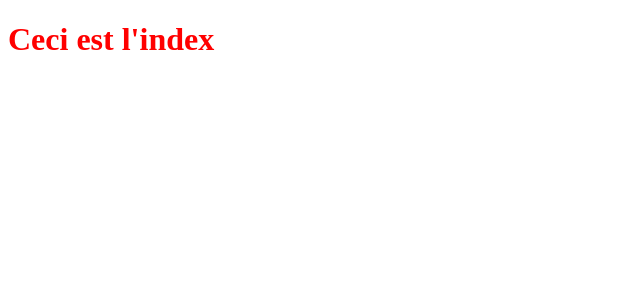
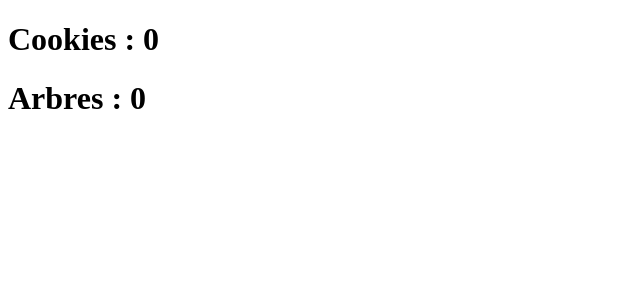
Before and after one commit to Bit-Lovers/N2I, a Nuxt app: page / in a window 1280 px wide. Shown: the top 300 px of the page, without its empty margins (0-640 px from the left). Built offline with nearby package versions, Linux system fonts and the light colour scheme.

Commit message:
Boutooooons
ajout bouton Cookies + bouton Tree (arbre) + fonction addValue qui ajoute n'importe quel nombre à n'importe quel objet

```diff
--- a/assets/main.css
+++ b/assets/main.css
@@ -1,3 +1,13 @@
-body {
-    color: red;
+.Button:hover {
+    cursor: pointer;
 }
+
+.noselect {
+    -webkit-touch-callout: none; /* iOS Safari */
+    -webkit-user-select: none; /* Safari */
+    -khtml-user-select: none; /* Konqueror HTML */
+    -moz-user-select: none; /* Old versions of Firefox */
+    -ms-user-select: none; /* Internet Explorer/Edge */
+    user-select: none; /* Non-prefixed version, currently
+    supported by Chrome, Edge, Opera and Firefox */
+}
--- /dev/null
+++ b/components/Cookies.vue
@@ -0,0 +1,12 @@
+<script setup lang="ts">
+let cookies = Cookies()
+let trees = Tree()
+</script>
+
+<template>
+    <div>
+        <div class="Button noselect" @click="addValue(cookies, 1)">
+            <h1>Cookies : {{ cookies.amount }}</h1>
+        </div>
+    </div>
+</template>
--- /dev/null
+++ b/components/Trees.vue
@@ -0,0 +1,12 @@
+<script setup lang="ts">
+let trees = Tree()
+let cookies = Cookies()
+</script>
+
+<template>
+    <div>
+        <div class="Button noselect" @click="if (cookies.amount >= trees.price) {addValue(trees, 1); addValue(cookies, -trees.price)}">
+            <h1>Arbres : {{ trees.amount }}</h1>
+        </div>
+    </div>
+</template>
--- /dev/null
+++ b/composables/states.ts
@@ -0,0 +1,15 @@
+export type Object = {amount : number, price : number}
+
+export const Tree = () => {
+    let value = {amount : 0, price : 1}
+    return useState<Object>("tree", () => value)
+}
+
+export const Cookies = () => {
+    let value = {amount : 0}
+    return useState<Object>("cookie", () => value)
+}
+
+export const addValue = (object : Object, value : number) => {
+    object.amount += value
+}
--- a/pages/index.vue
+++ b/pages/index.vue
@@ -1,7 +1,12 @@
+<script setup lang="ts">
+let trees = Tree()
+let cookies = Cookies()
+
+</script>
+
 <template>
     <div>
-        <h1>
-            Ceci est l'index
-        </h1>
+        <Cookies/>
+        <Trees/>
     </div>
 </template>
```
